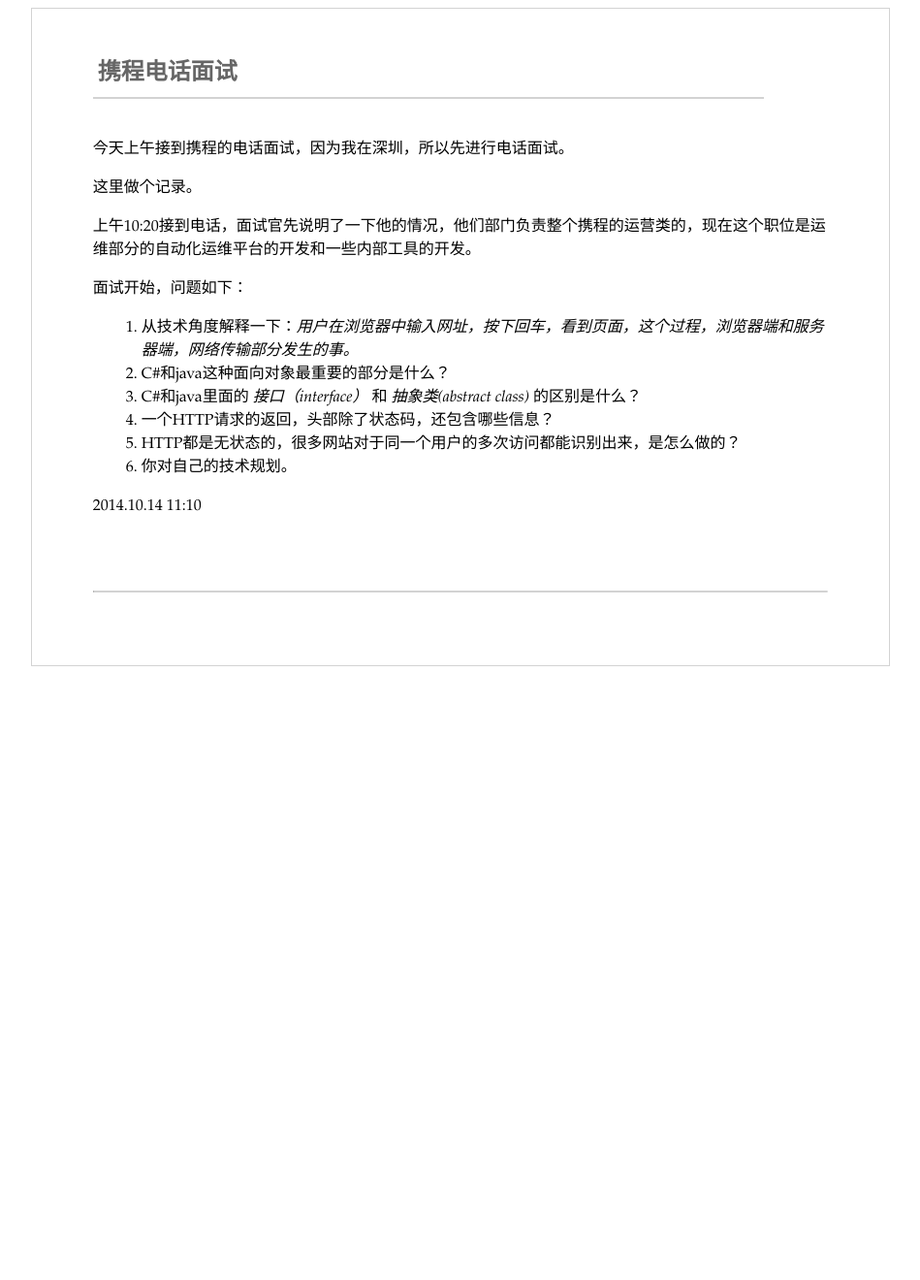
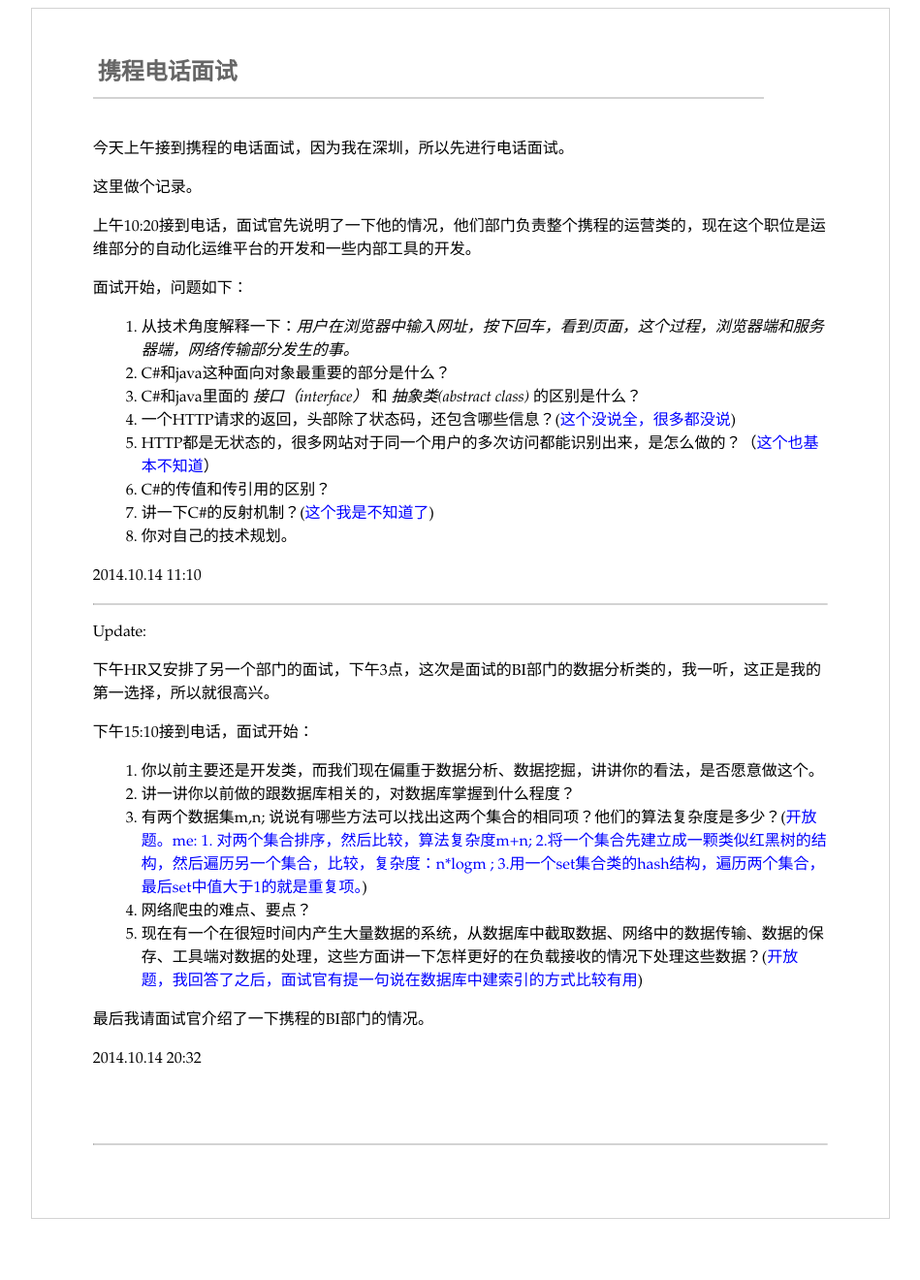
Before and after one commit to kk-mood/mood, a Jekyll site: the page built from _posts/2014-10-14-ctrips-telephone-interviews.md, in a window 1280 px wide. Shown: the whole page at 97% size, without its empty margins (166-1115 px from the left). Built offline with Jekyll 4.4.1, drawn with Linux system fonts in a browser that asks for light colours; Markdown is read by kramdown in place of the engine named in the settings; comment, search, counter and statistics services are not loaded; before the commit the page ends 900 px from its top, so only the background shows below that.

Commit message:
Update a blog:     add some interview information.

```diff
--- a/_posts/2014-10-14-ctrips-telephone-interviews.md
+++ b/_posts/2014-10-14-ctrips-telephone-interviews.md
@@ -15,9 +15,28 @@
 1. 从技术角度解释一下：*用户在浏览器中输入网址，按下回车，看到页面，这个过程，浏览器端和服务器端，网络传输部分发生的事。*
 2. C#和java这种面向对象最重要的部分是什么？
 3. C#和java里面的 *接口（interface）* 和 *抽象类(abstract class)* 的区别是什么？
-4. 一个HTTP请求的返回，头部除了状态码，还包含哪些信息？
-5. HTTP都是无状态的，很多网站对于同一个用户的多次访问都能识别出来，是怎么做的？
-6. 你对自己的技术规划。
-
+4. 一个HTTP请求的返回，头部除了状态码，还包含哪些信息？(<font color="blue">这个没说全，很多都没说</font>)
+5. HTTP都是无状态的，很多网站对于同一个用户的多次访问都能识别出来，是怎么做的？（<font color="blue">这个也基本不知道</font>）
+6. C#的传值和传引用的区别？
+7. 讲一下C#的反射机制？(<font color="blue">这个我是不知道了</font>)
+8. 你对自己的技术规划。
 
 2014.10.14 11:10
+
+<hr />
+
+Update:
+
+下午HR又安排了另一个部门的面试，下午3点，这次是面试的BI部门的数据分析类的，我一听，这正是我的第一选择，所以就很高兴。
+
+下午15:10接到电话，面试开始：
+
+1. 你以前主要还是开发类，而我们现在偏重于数据分析、数据挖掘，讲讲你的看法，是否愿意做这个。
+2. 讲一讲你以前做的跟数据库相关的，对数据库掌握到什么程度？
+3. 有两个数据集m,n; 说说有哪些方法可以找出这两个集合的相同项？他们的算法复杂度是多少？(<font color="blue">开放题。me: 1. 对两个集合排序，然后比较，算法复杂度m+n; 2.将一个集合先建立成一颗类似红黑树的结构，然后遍历另一个集合，比较，复杂度：n*logm ; 3.用一个set集合类的hash结构，遍历两个集合，最后set中值大于1的就是重复项。</font>)
+4. 网络爬虫的难点、要点？
+5. 现在有一个在很短时间内产生大量数据的系统，从数据库中截取数据、网络中的数据传输、数据的保存、工具端对数据的处理，这些方面讲一下怎样更好的在负载接收的情况下处理这些数据？(<font color="blue">开放题，我回答了之后，面试官有提一句说在数据库中建索引的方式比较有用</font>)
+
+最后我请面试官介绍了一下携程的BI部门的情况。
+
+2014.10.14 20:32
```
